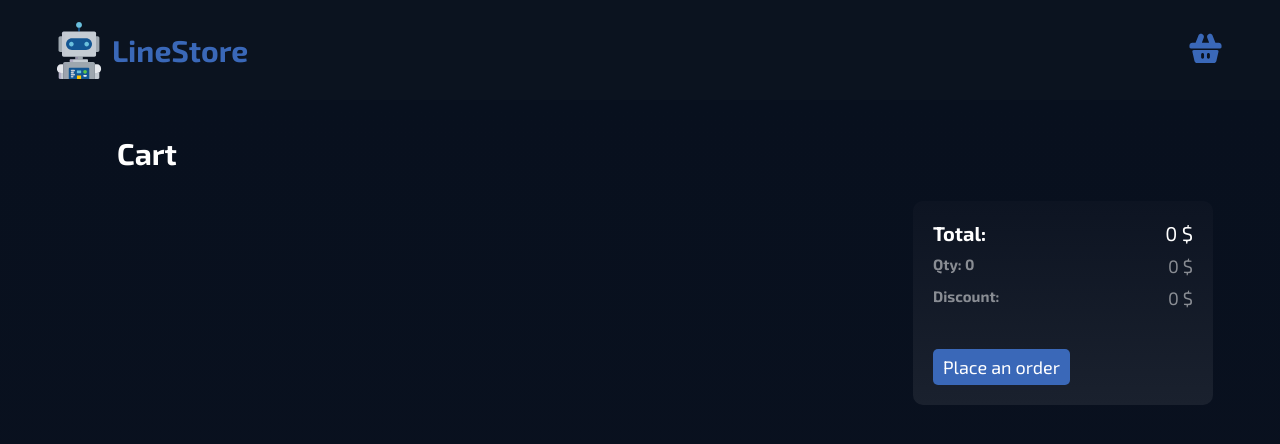
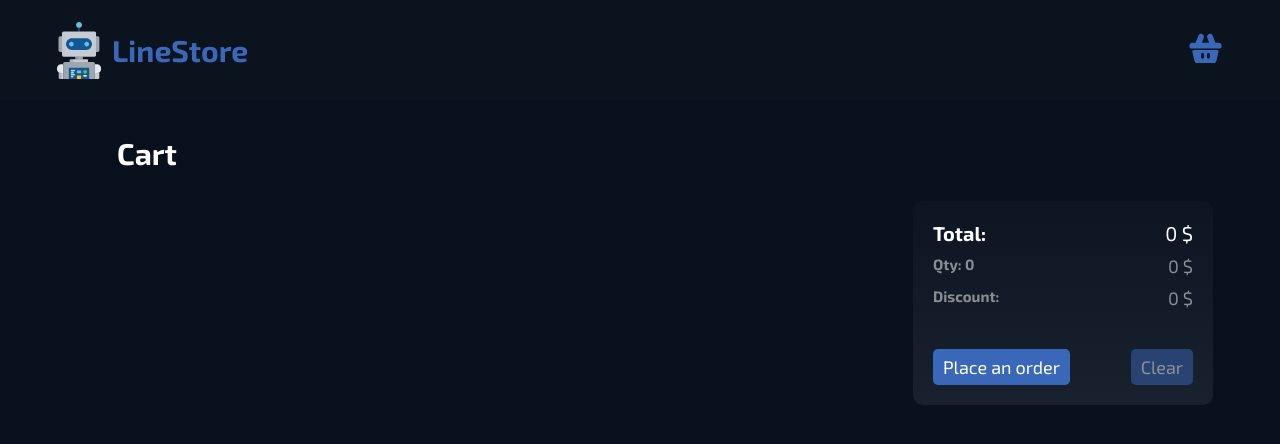
Before and after one commit to dimonstr223/line-store, a React (Create React App) app: page /cart in a window 1280 px wide. Shown: the top 444 px of the page. Built offline with nearby package versions, Linux system fonts and the light colour scheme.

Commit message:
Clear button added and clear logic implemented

```diff
--- a/src/components/TotalPrice.tsx
+++ b/src/components/TotalPrice.tsx
@@ -1,7 +1,7 @@
 import React from 'react'
 import { useDispatch } from 'react-redux'
 import useAppSelecror from '../hooks/useAppSelector'
-import { setTotalInfo } from '../redux/cart/actions/cartActions'
+import { clearCart, setTotalInfo } from '../redux/cart/actions/cartActions'
 
 import style from '../scss/components/TotalPrice.module.scss'
 
@@ -13,6 +13,10 @@ const TotalPrice: React.FC = () => {
 	React.useEffect(() => {
 		dispatch(setTotalInfo())
 	}, [cartItems])
+
+	const onClearCart = () => {
+		if (window.confirm('Clear cart?')) dispatch(clearCart())
+	}
 	return (
 		<div className={style.totalPrice}>
 			<ul className={style.totalPrice__list}>
@@ -29,7 +33,16 @@ const TotalPrice: React.FC = () => {
 					<div>{discount} $</div>
 				</li>
 			</ul>
-			<button className={style.order__button}> Place an order</button>
+			<div className={style.buttons}>
+				<button className={style.order__button}> Place an order</button>
+				<button
+					onClick={onClearCart}
+					disabled={cartItems.length === 0}
+					className={style.clearCart__button}
+				>
+					Clear
+				</button>
+			</div>
 		</div>
 	)
 }
--- a/src/redux/cart/actions/cartActions.ts
+++ b/src/redux/cart/actions/cartActions.ts
@@ -29,7 +29,7 @@ export const decreaseQuantity = (payload: number): CartAction => ({
 const setTotalQuantity = (): CartAction => ({
 	type: CartActionTypes.SET_TOTAL_QUANTITY,
 })
-const clearCart = (): CartAction => ({
+export const clearCart = (): CartAction => ({
 	type: CartActionTypes.CLEAR_CART,
 })
 
--- a/src/scss/components/TotalPrice.module.scss
+++ b/src/scss/components/TotalPrice.module.scss
@@ -30,8 +30,12 @@
 			}
 		}
 	}
-
-	.order__button {
-		@extend %button;
+	.buttons {
+		display: flex;
+		justify-content: space-between;
+		.order__button,
+		.clearCart__button {
+			@extend %button;
+		}
 	}
 }
```
